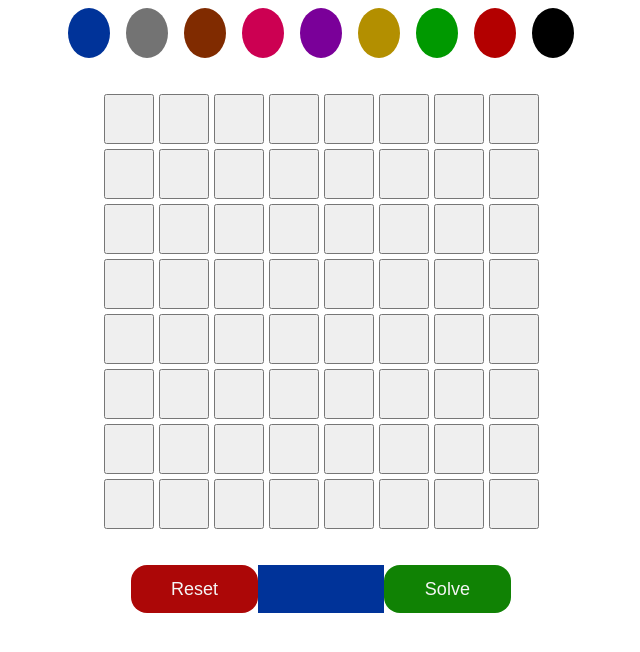
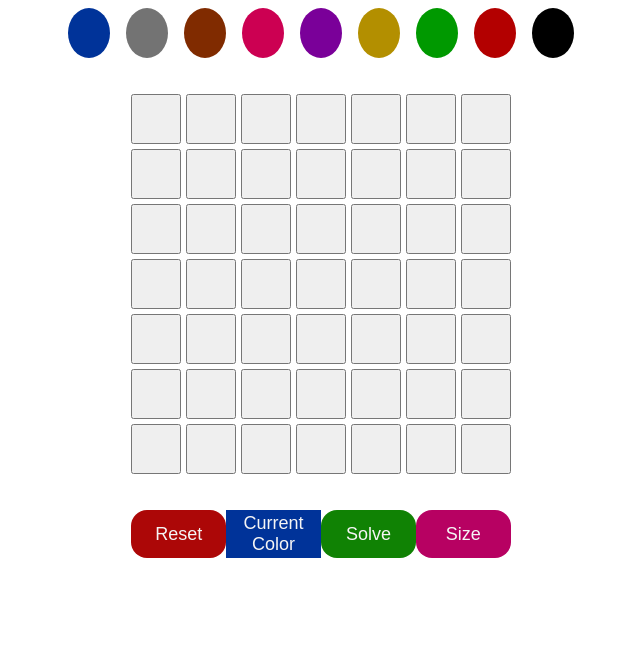
Before and after one commit to arun1118/nQueenSolver, a plain HTML site: page index.html in a window 1280 px wide. Shown: the whole page, without its empty margins (319-959 px from the left). Drawn offline with Linux system fonts and the light colour scheme.

Commit message:
grid size change

```diff
--- a/index.html
+++ b/index.html
@@ -12,8 +12,9 @@
         <div id="grid"></div>
         <div id="action-btn-container">
             <button class="action-btns" id="reset-btn">Reset</button>
-            <button class="action-btns" id="currentColor"></button>
+            <button class="action-btns" id="currentColor" disabled>Current Color</button>
             <button class="action-btns" id="solve-btn">Solve</button>
+            <button class="action-btns" id="size-btn">Size</button>
         </div>
     </div>
 </body>
--- a/script.js
+++ b/script.js
@@ -16,13 +16,14 @@ let colorMapper={
 let allColors=[];
 let cordToColor=new Map();
 let isColored=new Map();
-let gridSize=8;
+let gridSize=7;
 let board;
 const gridLayout=document.getElementById('grid');
 const colorContainerLayout=document.getElementById('color-container');
 const currentColorBtn=document.getElementById('currentColor');
 const resetBtn=document.getElementById('reset-btn')
 const solveBtn=document.getElementById('solve-btn')
+const sizeBtn=document.getElementById('size-btn')
 const crownImg = document.createElement('img');
 crownImg.src = 'crown.png'
 var currentColor=allPossibleColors[0]
@@ -33,6 +34,14 @@ resetBtn.addEventListener('click',()=>{
 
 solveBtn.addEventListener('click',()=>{
     solveGrid();
+})
+
+sizeBtn.addEventListener('click',()=>{
+    if(gridSize===7) gridSize=8;
+    else gridSize=7;
+
+    gridSetup();
+    gridLayout.style.gridTemplateColumns = `repeat(${gridSize}, 1fr)`;
 })
 
 let markColorToCord = (row,col)=>{
--- a/style.css
+++ b/style.css
@@ -24,7 +24,7 @@
 
 #grid{
     display: grid;
-    grid-template-columns: repeat(8, 1fr);
+    grid-template-columns: repeat(7, 1fr);
     grid-gap: 5px;
     margin: 20px auto;
 }
@@ -50,12 +50,13 @@
     width: 8rem;
     height: 3rem;
     border: none;
-}
-
-#reset-btn,#solve-btn{
     color: whitesmoke;
     font-size: large;
     border-radius: 1rem;
+}
+
+#currentColor{
+  border-radius: 0rem;
 }
 
 #reset-btn{
@@ -66,6 +67,10 @@
     background-color: rgb(16, 130, 4);
 }
 
+#size-btn{
+    background-color: rgb(183, 1, 98);
+}
+
 .crown-img{
     width: 80%;
     height: 80%;
```
